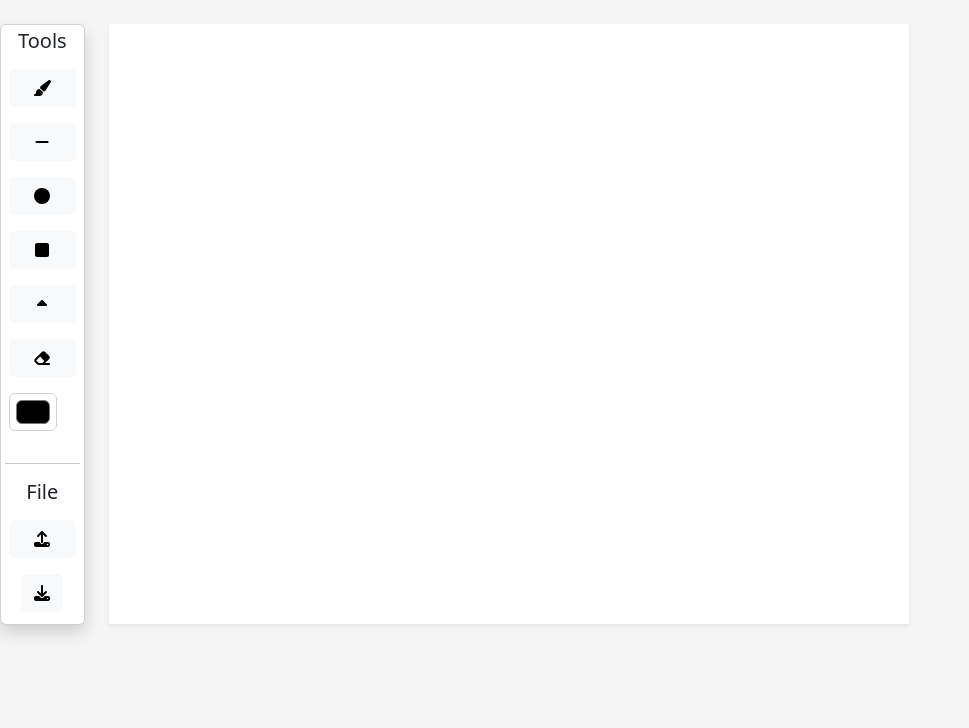
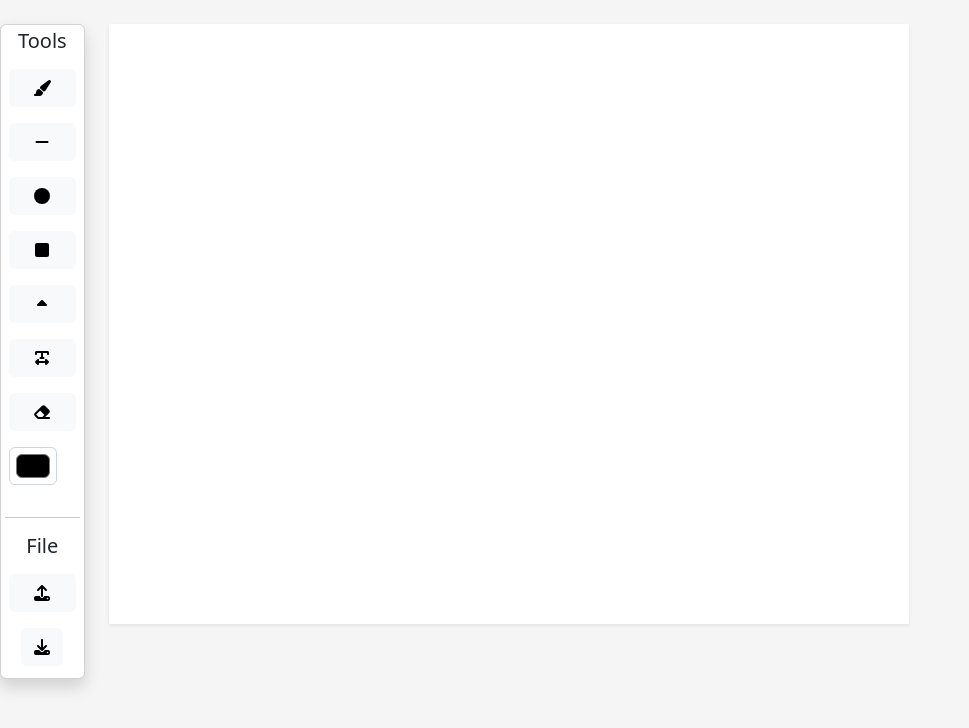
Before and after one commit to juliandito/markup-tool, a React (Create React App) app: page / in a window 1280 px wide. Shown: the top 728 px of the page, without its empty margins (0-969 px from the left). Built offline with nearby package versions, Linux system fonts and the light colour scheme.

Commit message:
[ADD] text input default

```diff
--- a/src/pages/canvas/Canvas.tsx
+++ b/src/pages/canvas/Canvas.tsx
@@ -1,6 +1,6 @@
 import React, {useState, useRef, useEffect} from "react";
 import './style.css'
-import { faPaintBrush, faMinus, faCircle, faSquare, faEraser, faUpload, faDownload, faCaretUp } from "@fortawesome/free-solid-svg-icons";
+import { faPaintBrush, faMinus, faCircle, faSquare, faEraser, faUpload, faDownload, faCaretUp, faTextWidth } from "@fortawesome/free-solid-svg-icons";
 import { FontAwesomeIcon } from '@fortawesome/react-fontawesome'
 
 
@@ -162,6 +162,7 @@ const Canvas: React.FC = () => {
                 canvas2DContextRef.current!.stroke();
                 break;
             case 'rectangle':
+                canvas2DContextRef.current!.beginPath();
                 canvas2DContextRef.current!.rect(shapeBoundingBox.left, shapeBoundingBox.top, shapeBoundingBox.width, shapeBoundingBox.height);
                 canvas2DContextRef.current!.fillStyle = fillColor;
                 canvas2DContextRef.current!.fill()
@@ -172,6 +173,11 @@ const Canvas: React.FC = () => {
             case 'polygon':
                 getPolygon();
                 canvas2DContextRef.current!.stroke();
+                break;
+            case 'text':
+                canvas2DContextRef.current!.font = 'bold 8px Arial';
+                canvas2DContextRef.current!.fillStyle = 'black';
+                canvas2DContextRef.current!.fillText("Movel", loc.x, loc.y);
                 break;
             default:
                 break;
@@ -315,6 +321,8 @@ const Canvas: React.FC = () => {
 
             isMouseDragging = false
             isUsingBrush = false
+
+            saveCanvasImage()
         }
     }
     const handleMouseMove = ((e: any) => {
@@ -390,6 +398,9 @@ const Canvas: React.FC = () => {
                     <button className={'btn btn-light mx-1 my-2 ' + (activeButton === 'polygon'? 'active' :'' )} onClick={ () => {setActiveButton('polygon'); setCurrentTool('polygon')}}>
                         <FontAwesomeIcon icon={faCaretUp} />
                     </button>
+                    <button className={'btn btn-light mx-1 my-2 ' + (activeButton === 'text'? 'active' :'' )} onClick={ () => {setActiveButton('text'); setCurrentTool('text')}}>
+                        <FontAwesomeIcon icon={faTextWidth} />
+                    </button>
                     <button className={'btn btn-light mx-1 my-2 ' + (activeButton === 'eraser'? 'active' :'' )} onClick={ () => {setActiveButton('eraser'); setCurrentTool('eraser')}}>
                         <FontAwesomeIcon icon={faEraser} />
                     </button>
```
